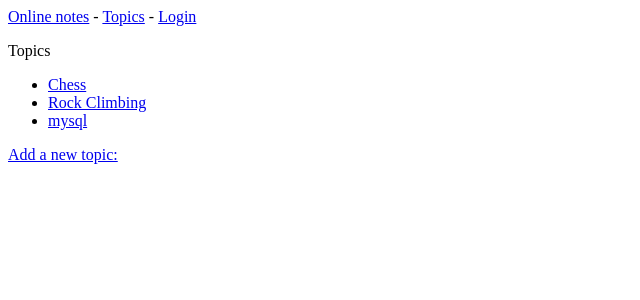
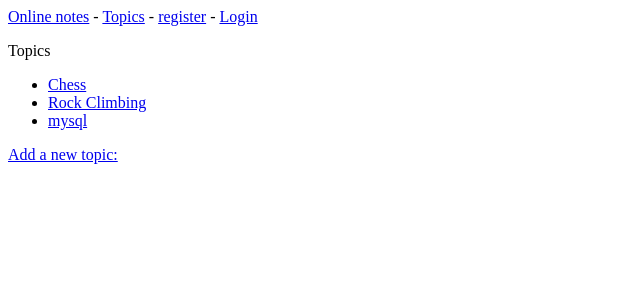
Before and after one commit to hulunbao/Online-notes, a Django app: page /topics/ in a window 1280 px wide. Shown: the top 300 px of the page, without its empty margins (0-640 px from the left). Run offline with Django 3.2, Linux system fonts and the light colour scheme; data comes from the database, SQL or seed files in the repository.

Commit message:
online_notes

```diff
--- a/online_notes/templates/online_notes/base.html
+++ b/online_notes/templates/online_notes/base.html
@@ -5,6 +5,7 @@
        Hello,{{ user.username }}.
        <a href="{% url 'users:logout' %}">log out</a>
      {% else %}
+       <a href="{% url 'users:register' %}">register</a> -
        <a href="{% url 'users:login' %}">Login</a>
      {% endif %}
 </p>
```
